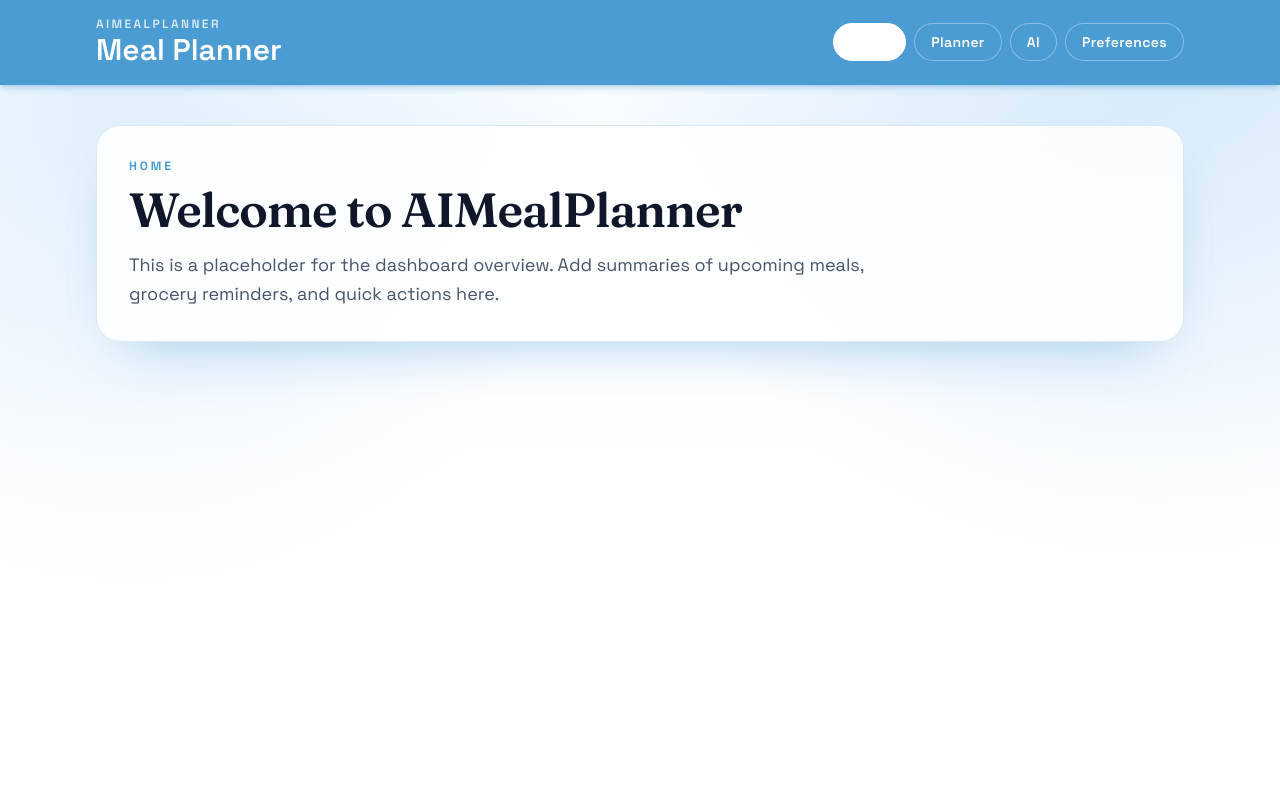
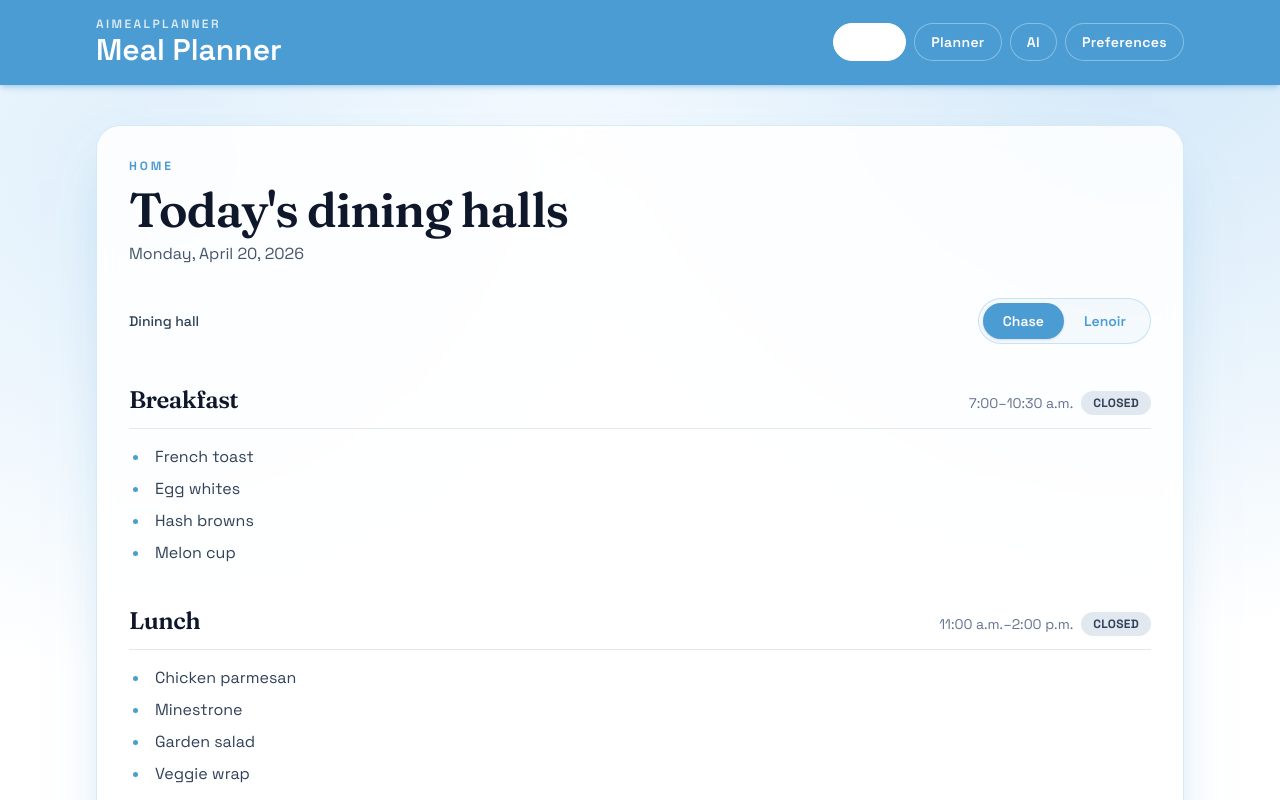
Before and after one commit to tbachu/AIMealPlanner, a React (Vite) app: page / in a window 1280 px wide. Shown: the top 800 px of the page. Built offline with nearby package versions, Linux system fonts and the light colour scheme.

Commit message:
completed initial working UI of home page

```diff
--- /dev/null
+++ b/public/data/menu.json
@@ -0,0 +1,56 @@
+{
+  "2026-04-19": {
+    "chase": {
+      "breakfast": [
+        "Belgian waffle station",
+        "Scrambled eggs",
+        "Stone-ground grits",
+        "Fresh fruit medley"
+      ],
+      "lunch": [
+        "Grilled lemon-herb chicken",
+        "Macaroni and cheese",
+        "Caesar salad",
+        "Vegetable stir-fry with tofu"
+      ],
+      "dinner": [
+        "Herb-roasted salmon",
+        "Beef taco bar",
+        "Minestrone soup",
+        "Roasted seasonal vegetables"
+      ]
+    },
+    "lenoir": {
+      "breakfast": [
+        "Breakfast burrito bar",
+        "Steel-cut oatmeal",
+        "Bagels and cream cheese",
+        "Yogurt parfait with granola"
+      ],
+      "lunch": [
+        "Tomato basil soup",
+        "Turkey club sandwich",
+        "Mediterranean quinoa bowl",
+        "Pasta primavera"
+      ],
+      "dinner": [
+        "Rotisserie chicken",
+        "Penne arrabbiata",
+        "Mixed green salad",
+        "Chocolate chip cookies"
+      ]
+    }
+  },
+  "2026-04-20": {
+    "chase": {
+      "breakfast": ["French toast", "Egg whites", "Hash browns", "Melon cup"],
+      "lunch": ["Chicken parmesan", "Minestrone", "Garden salad", "Veggie wrap"],
+      "dinner": ["Pulled pork sliders", "Baked potato bar", "Broccoli cheddar soup", "Steamed rice"]
+    },
+    "lenoir": {
+      "breakfast": ["Pancake stack", "Greek yogurt", "Toast bar", "Apple slices"],
+      "lunch": ["Pho station", "Summer rolls", "Asian slaw", "Jasmine rice"],
+      "dinner": ["Burger night", "Sweet potato fries", "Coleslaw", "Brownie bites"]
+    }
+  }
+}
--- a/src/App.jsx
+++ b/src/App.jsx
@@ -1,6 +1,6 @@
 import { NavLink, Navigate, Route, Routes } from 'react-router-dom'
 import AiPage from './pages/AiPage'
-import HomePage from './pages/HomePage'
+import Home from './pages/Home'
 import PlannerPage from './pages/PlannerPage'
 import PreferencesPage from './pages/PreferencesPage'
 
@@ -46,7 +46,7 @@ function App() {
 
       <main className="mx-auto w-full max-w-6xl px-4 py-10 sm:px-6 lg:px-8">
         <Routes>
-          <Route path="/" element={<HomePage />} />
+          <Route path="/" element={<Home />} />
           <Route path="/planner" element={<PlannerPage />} />
           <Route path="/ai" element={<AiPage />} />
           <Route path="/preferences" element={<PreferencesPage />} />
--- /dev/null
+++ b/src/pages/Home.jsx
@@ -0,0 +1,163 @@
+import { useEffect, useMemo, useState } from 'react'
+import useMenu from '../hooks/useMenu'
+
+const HALLS = ['chase', 'lenoir']
+
+/** Local calendar date as YYYY-MM-DD (not UTC from toISOString). */
+function localISODate(d) {
+  const y = d.getFullYear()
+  const m = String(d.getMonth() + 1).padStart(2, '0')
+  const day = String(d.getDate()).padStart(2, '0')
+  return `${y}-${m}-${day}`
+}
+
+/** Meal service windows (same for Chase and Lenoir). End is exclusive. */
+const MEAL_WINDOWS = {
+  breakfast: { startMin: 7 * 60, endMin: 10 * 60 + 30 },
+  lunch: { startMin: 11 * 60, endMin: 14 * 60 },
+  dinner: { startMin: 16 * 60 + 30, endMin: 21 * 60 },
+}
+
+const MEAL_ORDER = ['breakfast', 'lunch', 'dinner']
+
+function minutesSinceLocalMidnight(date) {
+  return date.getHours() * 60 + date.getMinutes()
+}
+
+function isMealOpen(mealKey, date) {
+  const { startMin, endMin } = MEAL_WINDOWS[mealKey]
+  const now = minutesSinceLocalMidnight(date)
+  return now >= startMin && now < endMin
+}
+
+function formatMealHours(mealKey) {
+  if (mealKey === 'breakfast') return '7:00–10:30 a.m.'
+  if (mealKey === 'lunch') return '11:00 a.m.–2:00 p.m.'
+  return '4:30–9:00 p.m.'
+}
+
+function Home() {
+  const { menu, loading, error } = useMenu()
+  const [hall, setHall] = useState('chase')
+  const [now, setNow] = useState(() => new Date())
+
+  useEffect(() => {
+    const id = window.setInterval(() => setNow(new Date()), 30_000)
+    return () => window.clearInterval(id)
+  }, [])
+
+  const todayKey = useMemo(() => localISODate(now), [now])
+
+  const dayMenu = menu && typeof menu === 'object' ? menu[todayKey] : null
+  const hallMenu =
+    dayMenu && hall in dayMenu && typeof dayMenu[hall] === 'object' ? dayMenu[hall] : null
+
+  const formattedToday = useMemo(
+    () =>
+      now.toLocaleDateString(undefined, {
+        weekday: 'long',
+        month: 'long',
+        day: 'numeric',
+        year: 'numeric',
+      }),
+    [now],
+  )
+
+  return (
+    <section className="rounded-3xl border border-primary/20 bg-white/85 p-8 shadow-[0_24px_60px_-32px_rgba(75,156,211,0.65)] backdrop-blur">
+      <p className="text-xs font-bold uppercase tracking-[0.24em] text-primary">Home</p>
+      <h1 className="mt-3 text-4xl text-slate-900 sm:text-5xl">Today&apos;s dining halls</h1>
+      <p className="mt-2 text-slate-600">{formattedToday}</p>
+
+      <div className="mt-8 flex flex-col gap-4 sm:flex-row sm:items-center sm:justify-between">
+        <p className="text-sm font-medium text-slate-700">Dining hall</p>
+        <div
+          className="inline-flex rounded-full border border-primary/25 bg-primary/5 p-1"
+          role="group"
+          aria-label="Choose dining hall"
+        >
+          {HALLS.map((id) => (
+            <button
+              key={id}
+              type="button"
+              onClick={() => setHall(id)}
+              className={[
+                'rounded-full px-5 py-2 text-sm font-semibold capitalize transition-colors',
+                hall === id
+                  ? 'bg-primary text-white shadow-sm'
+                  : 'text-primary hover:bg-primary/10',
+              ].join(' ')}
+            >
+              {id}
+            </button>
+          ))}
+        </div>
+      </div>
+
+      {loading && (
+        <p className="mt-10 text-center text-slate-600" role="status">
+          Loading menus…
+        </p>
+      )}
+
+      {error && !loading && (
+        <p className="mt-10 rounded-2xl border border-red-200 bg-red-50 px-4 py-3 text-red-800" role="alert">
+          {error}
+        </p>
+      )}
+
+      {!loading && !error && !dayMenu && (
+        <p className="mt-10 text-center text-slate-600">
+          No menu posted for <span className="font-semibold text-slate-800">{todayKey}</span>.
+        </p>
+      )}
+
+      {!loading && !error && dayMenu && !hallMenu && (
+        <p className="mt-10 text-center text-slate-600">
+          No menu found for <span className="capitalize font-semibold text-slate-800">{hall}</span> today.
+        </p>
+      )}
+
+      {!loading && !error && hallMenu && (
+        <div className="mt-10 space-y-10">
+          {MEAL_ORDER.map((mealKey) => {
+            const open = isMealOpen(mealKey, now)
+            const items = Array.isArray(hallMenu[mealKey]) ? hallMenu[mealKey] : []
+
+            return (
+              <div key={mealKey}>
+                <div className="flex flex-wrap items-baseline justify-between gap-2 border-b border-slate-200 pb-3">
+                  <h2 className="text-2xl capitalize text-slate-900">{mealKey}</h2>
+                  <div className="flex flex-wrap items-center gap-2">
+                    <span className="text-sm text-slate-500">{formatMealHours(mealKey)}</span>
+                    <span
+                      className={[
+                        'rounded-full px-3 py-1 text-xs font-bold uppercase tracking-wide',
+                        open ? 'bg-emerald-100 text-emerald-800' : 'bg-slate-200 text-slate-700',
+                      ].join(' ')}
+                    >
+                      {open ? 'Open' : 'Closed'}
+                    </span>
+                  </div>
+                </div>
+                {items.length === 0 ? (
+                  <p className="mt-4 text-slate-500">No items listed for this meal.</p>
+                ) : (
+                  <ul className="mt-4 list-inside list-disc space-y-2 text-slate-700 marker:text-primary">
+                    {items.map((item) => (
+                      <li key={item} className="pl-1">
+                        {item}
+                      </li>
+                    ))}
+                  </ul>
+                )}
+              </div>
+            )
+          })}
+        </div>
+      )}
+    </section>
+  )
+}
+
+export default Home
--- a/src/pages/HomePage.jsx
+++ /dev/null
@@ -1,18 +0,0 @@
-function HomePage() {
-  return (
-    <section className="rounded-3xl border border-primary/20 bg-white/85 p-8 shadow-[0_24px_60px_-32px_rgba(75,156,211,0.65)] backdrop-blur">
-      <p className="text-xs font-bold uppercase tracking-[0.24em] text-primary">
-        Home
-      </p>
-      <h1 className="mt-3 text-4xl text-slate-900 sm:text-5xl">
-        Welcome to AIMealPlanner
-      </h1>
-      <p className="mt-4 max-w-3xl text-lg leading-relaxed text-slate-600">
-        This is a placeholder for the dashboard overview. Add summaries of upcoming
-        meals, grocery reminders, and quick actions here.
-      </p>
-    </section>
-  )
-}
-
-export default HomePage
```
